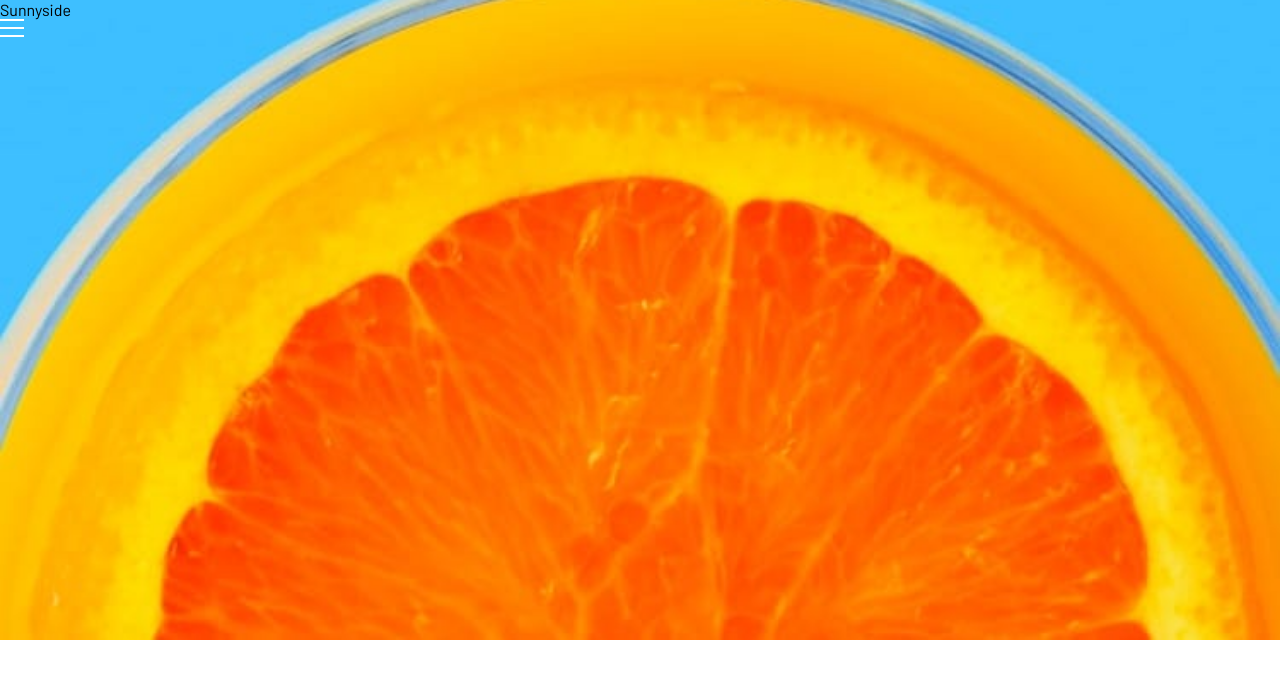
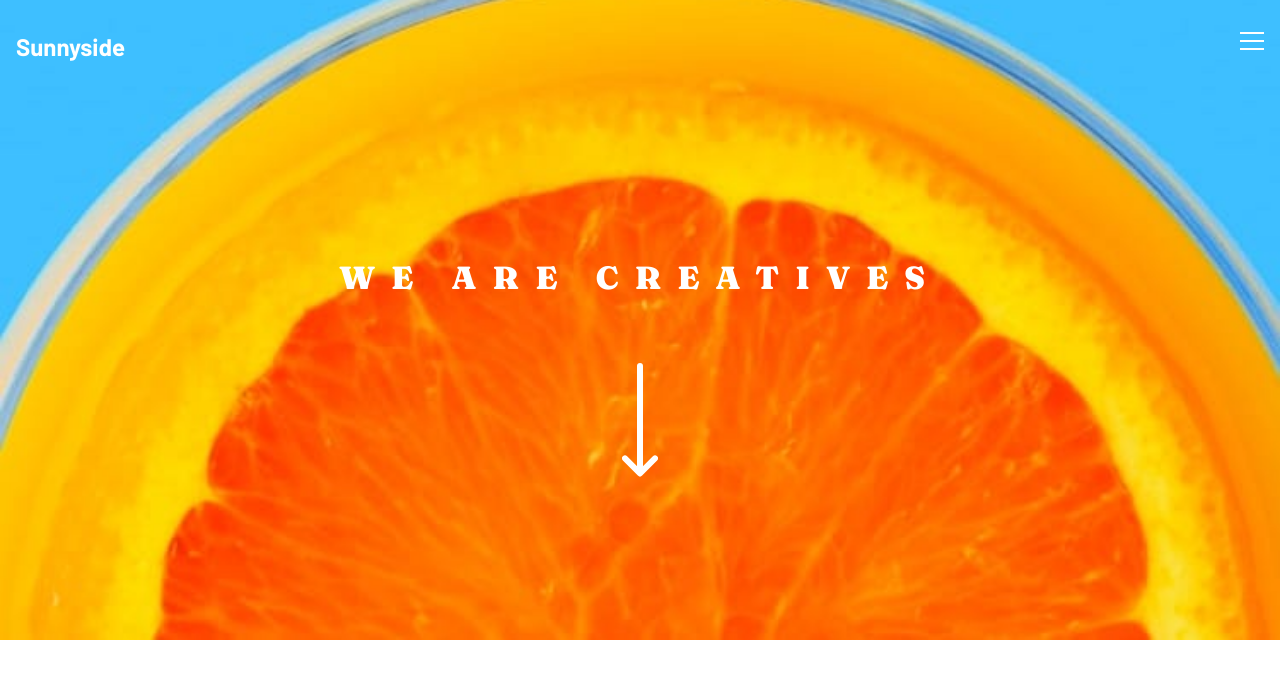
Before and after one commit to GuiguiEM/Sunnyside, a plain HTML site: page index.html in a window 1280 px wide. Drawn offline with Linux system fonts and the light colour scheme.

Commit message:
header completo

```diff
--- a/index.html
+++ b/index.html
@@ -12,11 +12,15 @@
 <body>
     <header>
         <nav>
-            <div class="log">Sunnyside</div>
+            <div class="logo">Sunnyside</div>
             <div class="menu">
                 <img src="./images/icon-hamburger.svg" alt="Ícone do menu">
             </div>
         </nav>
+        <h1>
+            We are creatives
+        </h1>
+        <img class="arrow-down" src="./images/icon-arrow-down.svg" alt="seta para baixo">
     </header>
     <main></main>
     <footer></footer>
--- a/style.css
+++ b/style.css
@@ -7,6 +7,13 @@
 :root{
     --text-font: 'Barlow', sans-serif;
     --title-font: 'Fraunces', serif;
+    --red: red;
+    --yellow: #fad400;
+    --gray: #a7abae;
+    --white: #ffffff;
+    --graphic-text: #25564b;
+    --photography-text: #19536b;
+    --footer: #458c7e;
 }
 
 body{
@@ -18,4 +25,31 @@ header{
     background-image: url(./images/mobile/image-header.jpg);
     background-position: bottom;
     background-size: cover;
+    color: var(--white);
+    padding: 32px 16px;
+    display: grid;
 }
+
+header nav{
+    display: flex;
+    justify-content:space-between;
+}
+
+header .logo{
+    font-size: 1.5rem;
+    font-weight: 700;
+}
+
+header h1{
+    font-family: var(--title-font);
+    font-size: 2.5;
+    text-transform: uppercase;
+    font-weight: 900;
+    place-self: center;
+    text-align: center;
+    letter-spacing: 1rem;
+}
+
+header .arrow-down{
+    place-self: start center;
+}
```
